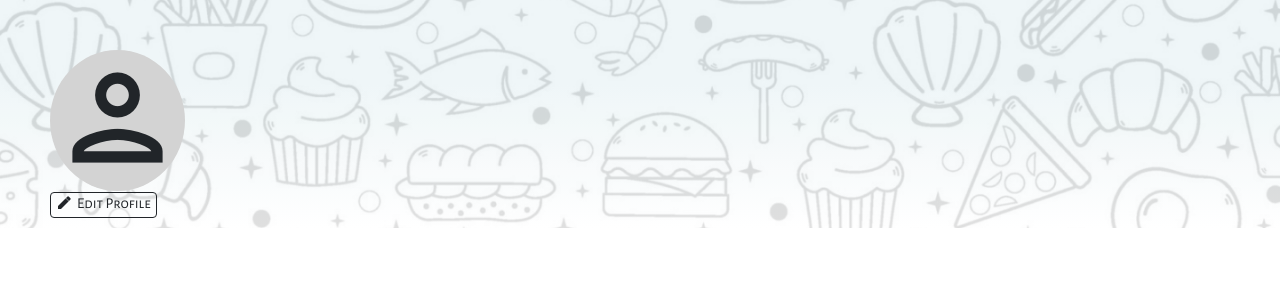
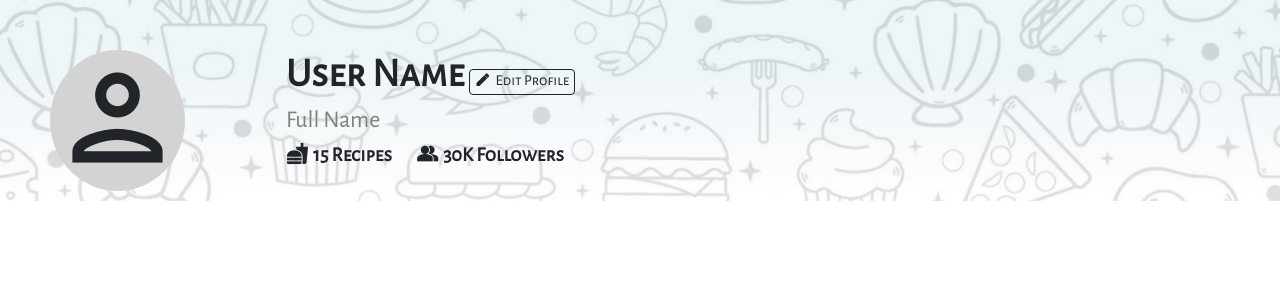
Before and after one commit to Akshattkain/Kozy-Kitchen, a PHP site: page /pages/profile.html in a window 1280 px wide. Shown: the part 55-355 px from the top of the page. Run offline with PHP 8.4, Linux system fonts and the light colour scheme; some libraries are stand-ins or nearby versions.

Commit message:
Profile details container done

```diff
--- a/components/navbar.html
+++ b/components/navbar.html
@@ -44,11 +44,15 @@
       rel="stylesheet"
     />
     <link
+      href="https://fonts.googleapis.com/css?family=Alegreya Sans"
+      rel="stylesheet"
+    />
+    <link
       href="https://maxcdn.bootstrapcdn.com/font-awesome/4.2.0/css/font-awesome.min.css"
       rel="stylesheet"
     />
     <link
-      href="https://fonts.googleapis.com/icon?family=Material+Icons|Material+Icons+Outlined"
+      href="https://fonts.googleapis.com/icon?family=Material+Icons|Material+Icons+Outlined|Material+Icons+Filled"
       rel="stylesheet"
     />
   </head>
--- a/pages/profile.html
+++ b/pages/profile.html
@@ -9,17 +9,28 @@
   <body>
     <nav id="nav"></nav>
 
-    <div class="details">
+    <div class="details-container">
       <div class="profile-icon-container">
         <span class="material-icons-outlined profile-icon"> person </span>
       </div>
-      <div class="profile-details"></div>
+      <div class="profile-details">
+        <h3>User Name</h3>
         <custom-button
           icon="edit"
           iconSize="1em"
           text="Edit Profile"
           textSize="15px"
         ></custom-button>
+        <h5>Full Name</h5>
+        <div class="stats">
+          <span class="material-icons"> fastfood </span>
+          <h6>15 Recipes</h6>
+        </div>
+        <div class="stats">
+          <span class="material-icons"> people_alt </span>
+          <h6>30K Followers</h6>
+        </div>
+      </div>
     </div>
 
     <script
--- a/styles/profile.css
+++ b/styles/profile.css
@@ -3,7 +3,7 @@ body {
     background-repeat: no-repeat;
 }
 
-.details {
+.details-container {
     background-image: url("../images/background-profile.png");
     background-repeat: no-repeat;
     background-position: initial;
@@ -21,3 +21,38 @@ body {
 .profile-icon {
     font-size: 135px !important;
 }
+
+.profile-details {
+    float: right;
+    width: 80%;
+}
+
+.profile-details h3 {
+    display: inline-block;
+    font-family: 'Alegreya Sans SC';
+    font-weight: 700;
+    font-size: 40px;
+}
+
+.profile-details h5 {
+    font-family: 'Alegreya Sans';
+    color: gray;
+    font-size: 24px;
+}
+
+.stats {
+    display: inline-block;
+    margin-right: 20px;
+}
+
+.stats span {
+    font-size: 22px !important;
+}
+
+.stats h6 {
+    font-family: 'Alegreya Sans SC';
+    margin: 0 !important;
+    float: right;
+    font-weight: 700;
+    font-size: 20px;
+}
```
Lines whose indentation alone changed are shown as unchanged.
